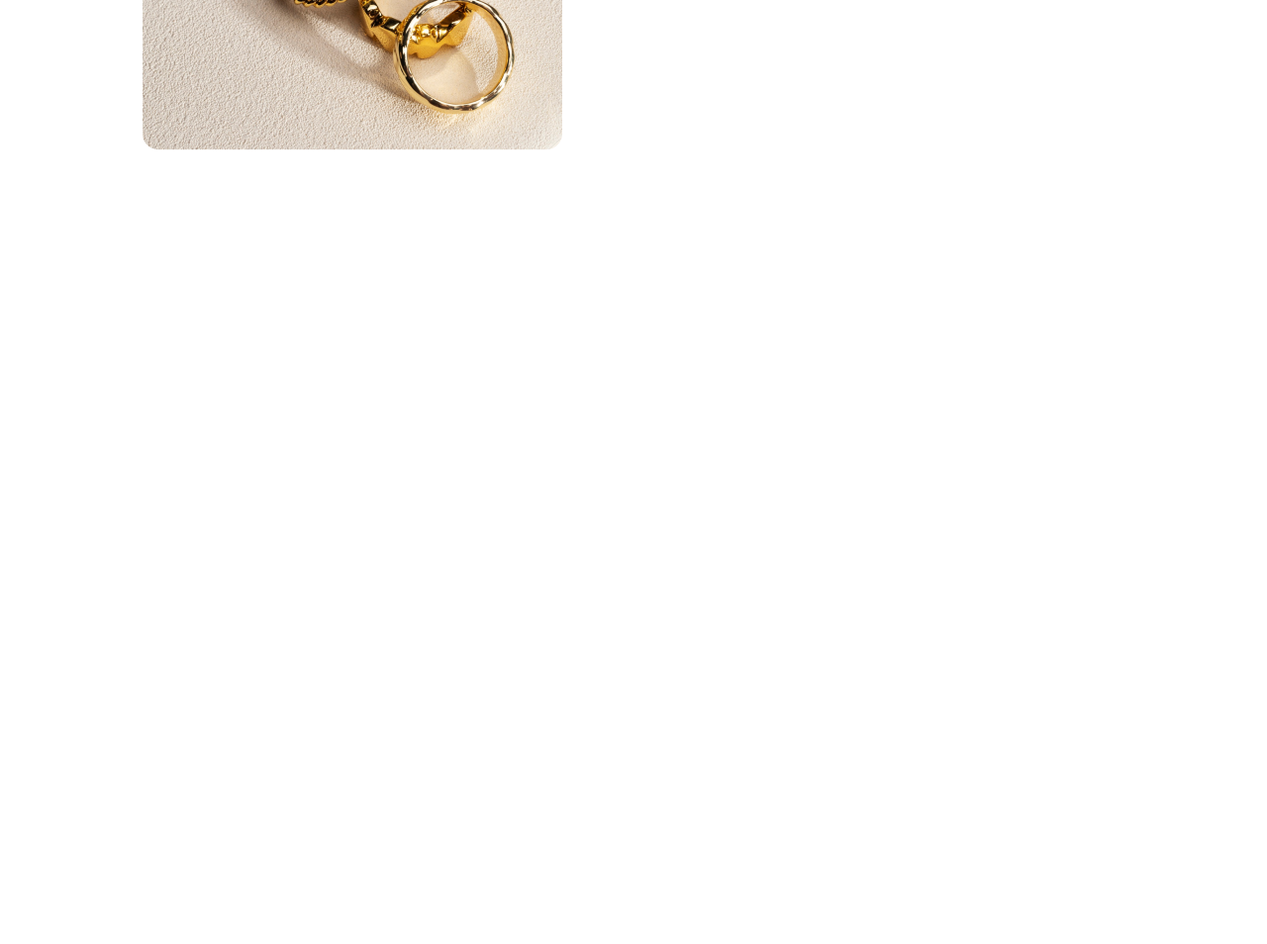
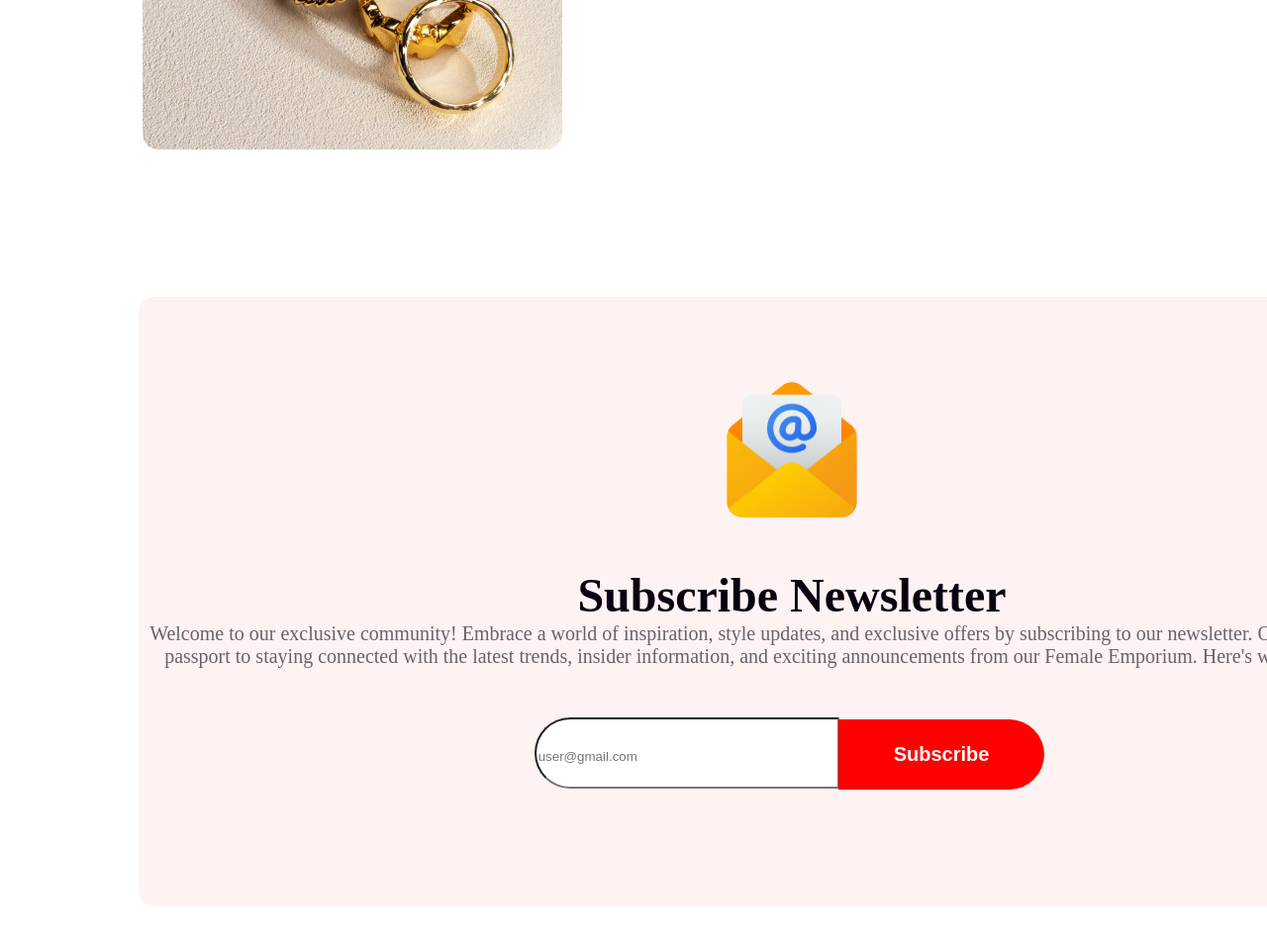
Before and after one commit to rasel754/first-assignment, a plain HTML site: page index.html in a window 1280 px wide. Shown: the part 6479-7433 px from the top of the page at 99% size. Before the commit the page ends 6779 px from the top, so only its background shows below. Drawn offline with Linux system fonts and the light colour scheme.

Commit message:
Subscribe Newsletter section added

```diff
--- a/b9a1.css
+++ b/b9a1.css
@@ -247,3 +247,62 @@ margin-left: 1000px;
 .products-pic{
     padding:24px;
 }
+.last-section{
+    margin:0px 140px 120px 140px;
+    width: 1320px;
+    height: 616px;
+    border-radius: 16px;
+    background: rgba(255, 0, 0, 0.05);
+    text-align: center;
+
+
+}
+.last-section img{
+    width: 150px;
+    height: 150px;
+    padding-top: 80px;
+}
+.last-section h1{
+    color: #070211;
+    font-size: 48px;
+    font-weight: 900;
+    padding-top: 40px;
+}
+.last-section p{
+    color: rgba(7, 2, 17, 0.60);
+    text-align: center;
+    font-size: 20px;
+    font-weight: 400;
+
+}
+.Subscribe-box{
+    padding-top: 50px;
+}
+.email{
+    border-radius: 50px 0px 0px 50px;
+    background-color: #FFF;
+    height: 45px;
+    width: 300px;
+    padding-top:15px;
+    padding-bottom: 8px;
+}
+.Subscribee{
+    position: relative;
+    left: -5px;
+    border-radius: 0px 50px 50px 0px;
+    background: #F00;
+    border: none;
+    outline: none;
+
+    padding-left: 50px;
+    padding-bottom:20px;
+
+ }
+input[type="submit"]{
+    padding: 24px 56px;
+    text-align:center;
+    color: #FFF;
+    font-size: 20px;
+    font-weight: 600;
+
+}
--- a/index.html
+++ b/index.html
@@ -100,6 +100,21 @@
                 <img src="/resources/Rectangle 8.png" alt="">
             </div>
         </section>
+        <section class="last-section">
+            <img src="/resources/Group 61.png" alt="">
+            <h1>Subscribe Newsletter</h1>
+            <p>
+                Welcome to our exclusive community! Embrace a world of inspiration, style updates, and exclusive offers by subscribing to our newsletter. Our newsletter is your passport to staying connected with the latest trends, insider information, and exciting announcements from our Female Emporium. Here's what you can expect</p>
+
+               <div class="Subscribe-box">
+                <form action="">
+                    <input class="email" type="email" name="" id="" placeholder="user@gmail.com">
+                    <input class="Subscribee" type="submit" value="Subscribe">
+                   </form>
+               </div>
+
+
+        </section>
     </main>
     <footer>
 
```
